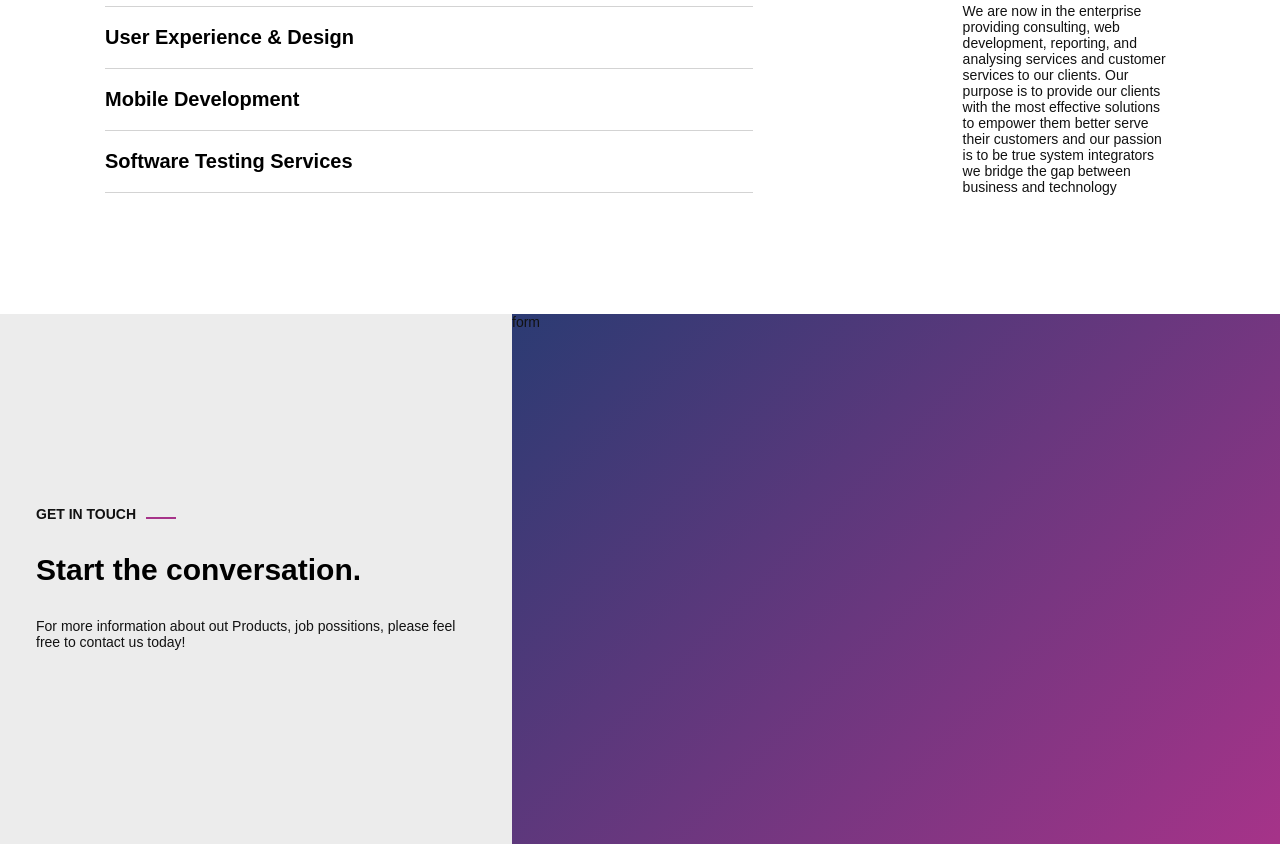
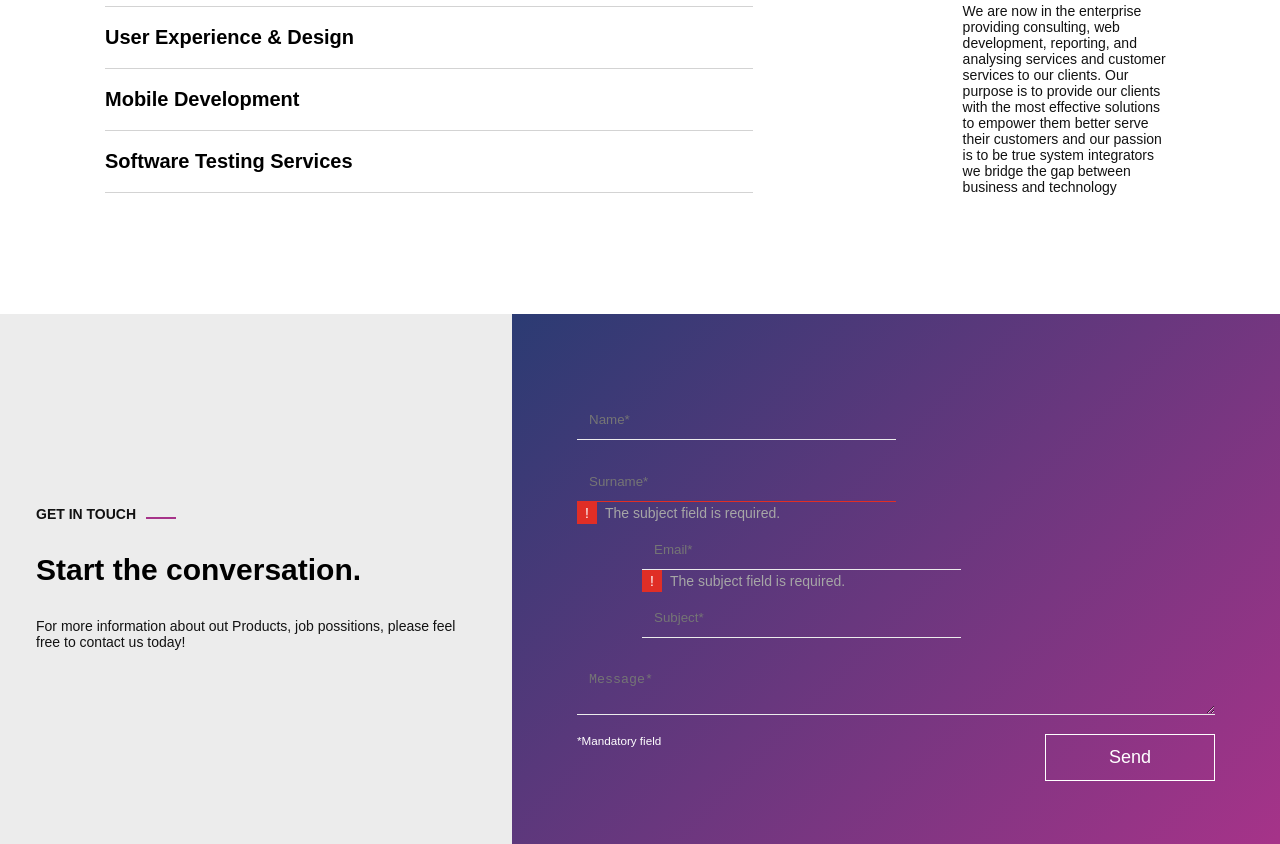
Before and after one commit to mbliok/moorgate, a website: page index.html in a window 1280 px wide. Shown: the part 3174-4018 px from the top of the page. Drawn offline with Linux system fonts and the light colour scheme.

Commit message:
Contact form

```diff
--- a/index.html
+++ b/index.html
@@ -241,8 +241,65 @@
                 </p>
               </div>
             </div>
-            <div class="col-md gradient">
-              form
+            <div class="col-md gradient text-white">
+              <form action="">
+                <div class="col-half">
+                  <label for="fname">
+                    <input
+                      type="text"
+                      id="fname"
+                      name="firstname"
+                      placeholder="Name*"
+                    />
+                  </label>
+
+                  <label for="lname" class="error">
+                    <input
+                      class="error"
+                      type="text"
+                      id="lname"
+                      name="lastname"
+                      placeholder="Surname*"
+                    />
+                    <span class="error-mess"
+                      >The subject field is required.</span
+                    >
+                  </label>
+                </div>
+                <div class="col-half">
+                  <label for="email" class="error">
+                    <input
+                      type="mail"
+                      id="email"
+                      name="email"
+                      placeholder="Email*"
+                    />
+                    <span class="error-mess"
+                      >The subject field is required.</span
+                    >
+                  </label>
+
+                  <label for="subject">
+                    <input
+                      type="text"
+                      id="subject"
+                      name="subject"
+                      placeholder="Subject*"
+                    />
+                  </label>
+                </div>
+                <div class="col-full">
+                  <label for="message">
+                    <textarea
+                      id="message"
+                      name="message"
+                      placeholder="Message*"
+                    ></textarea>
+                  </label>
+                  <small class="pull-left">*Mandatory field</small>
+                  <input type="submit" value="Send" class="pull-right" />
+                </div>
+              </form>
             </div>
           </div>
         </section>
--- a/scss/layout.scss
+++ b/scss/layout.scss
@@ -185,6 +185,12 @@
       max-width: 440px;
     }
   }
+  & .col-half {
+    max-width: 400px;
+    &:nth-child(2) {
+      margin-left: 65px;
+    }
+  }
 }
 // common
 .flex {
@@ -203,6 +209,14 @@
 }
 .col-lg {
   flex: 67%;
+}
+.col-half {
+  width: 50%;
+  float: left;
+}
+.col-full {
+  width: 100%;
+  max-width: 865px;
 }
 .text-container {
   padding: 105px;
@@ -283,3 +297,60 @@
     }
   }
 }
+// form
+/* Style inputs */
+form {
+  padding: 80px 65px;
+}
+input[type='text'],
+input[type='mail'],
+select,
+textarea {
+  width: 100%;
+  padding: 12px;
+  border: none;
+  border-bottom: 1px solid $gray;
+  background-color: transparent;
+  margin-top: 6px;
+  margin-bottom: 16px;
+  resize: vertical;
+  &.error {
+    border-bottom-color: $red;
+  }
+}
+span.error-mess {
+  display: none;
+}
+label {
+  &.error {
+    span.error-mess {
+      display: block;
+      color: #a6a6a6;
+      position: relative;
+      margin-top: -16px;
+      line-height: 22px;
+      padding-left: 28px;
+
+      &:before {
+        content: '!';
+        left: 0;
+        background-color: $red;
+        color: $white;
+        padding: 0px 8px;
+        position: absolute;
+      }
+    }
+  }
+}
+input[type='submit'] {
+  background-color: transparent;
+  color: white;
+  padding: 12px 20px;
+  width: 170px;
+  border: 1px solid $white;
+  cursor: pointer;
+  font-size: 18px;
+}
+input[type='submit']:hover {
+  background-color: $blue;
+}
--- a/scss/var.scss
+++ b/scss/var.scss
@@ -5,4 +5,5 @@ $text-d: #0f0f0f;
 $gray-l: #d3d3d3;
 $gray: #ececec;
 $purple: #a63389;
+$red: #e02e26;
 $blue: #2b3b73;
```
Also changed, not shown: css/index.css.
